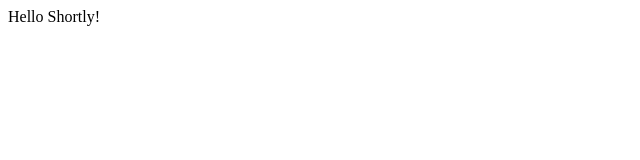
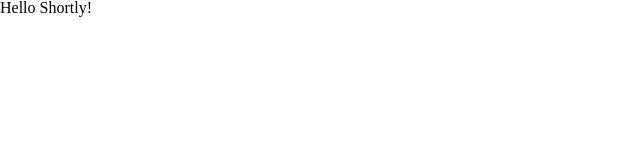
Before and after one commit to AnneKinder/projeto17-shortly-front, a React (Create React App) app: page / in a window 1280 px wide. Shown: the top 160 px of the page, without its empty margins (0-640 px from the left). Built offline with nearby package versions, Linux system fonts and the light colour scheme.

Commit message:
feat: GlobalStyle

```diff
--- a/src/App.js
+++ b/src/App.js
@@ -1,9 +1,14 @@
+import GlobalStyle from "./assets/styles/GlobalStyle.js";
 
 function App() {
   return (
-    <div>
+    <>
+    <GlobalStyle />
+     <div>
      Hello Shortly!
     </div>
+    </>
+
   );
 }
 
--- /dev/null
+++ b/src/assets/styles/GlobalStyle.js
@@ -0,0 +1,50 @@
+import { createGlobalStyle } from "styled-components";
+
+const GlobalStyle = createGlobalStyle`
+html, body, div, span, applet, object, iframe,
+			h1, h2, h3, h4, h5, h6, p, blockquote, pre,
+			a, abbr, acronym, address, big, cite, code,
+			del, dfn, em, img, ins, kbd, q, s, samp,
+			small, strike, strong, sub, sup, tt, var,
+			b, u, i, center,
+			dl, dt, dd, ol, ul, li,
+			fieldset, form, label, legend,
+			table, caption, tbody, tfoot, thead, tr, th, td,
+			article, aside, canvas, details, embed,
+			figure, figcaption, footer, header, hgroup,
+			menu, nav, output, ruby, section, summary,
+			time, mark, audio, video {
+				margin: 0;
+				padding: 0;
+				border: 0;
+				font-size: 100%;
+				font: inherit;
+				vertical-align: baseline;
+			}
+			/* HTML5 display-role reset for older browsers */
+			article, aside, details, figcaption, figure,
+			footer, header, hgroup, menu, nav, section {
+				display: block;
+			}
+			body {
+				line-height: 1;
+			}
+			ol, ul {
+				list-style: none;
+			}
+			blockquote, q {
+				quotes: none;
+			}
+			blockquote:before, blockquote:after,
+			q:before, q:after {
+				content: '';
+				content: none;
+			}
+			table {
+				border-collapse: collapse;
+				border-spacing: 0;
+			}
+
+`
+
+export default GlobalStyle
```
